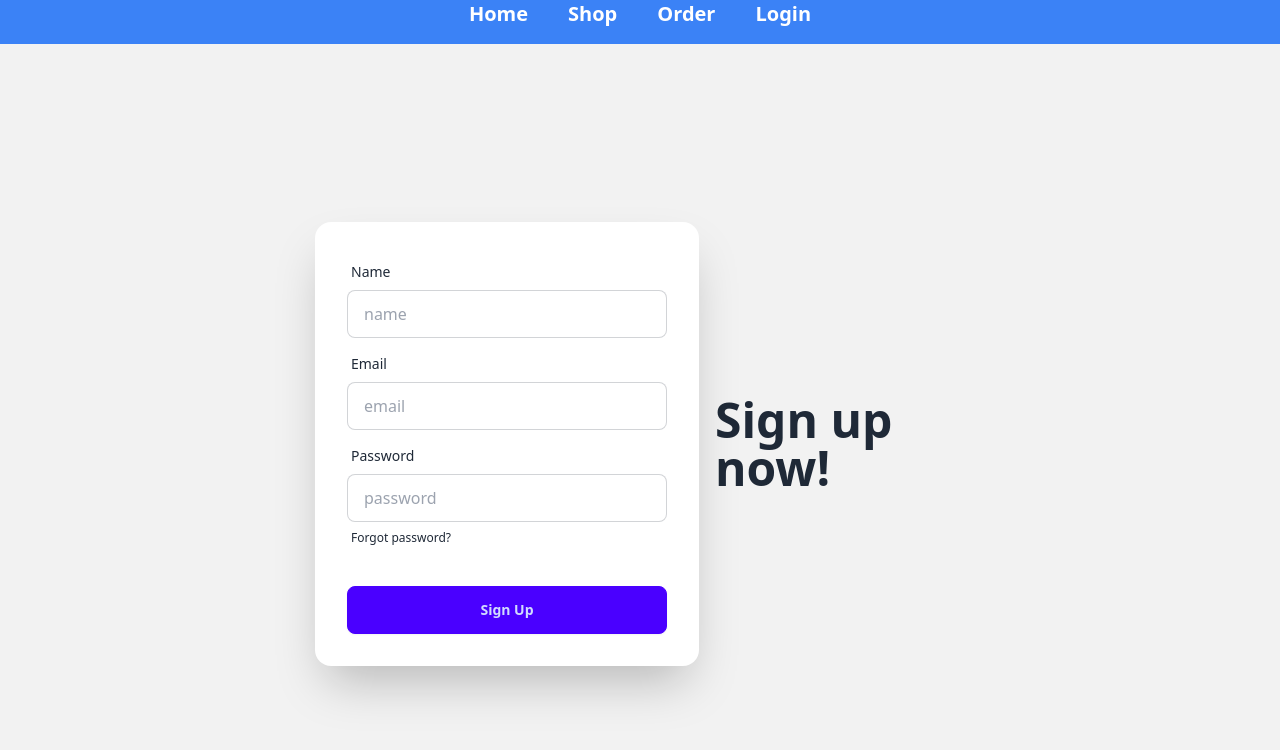
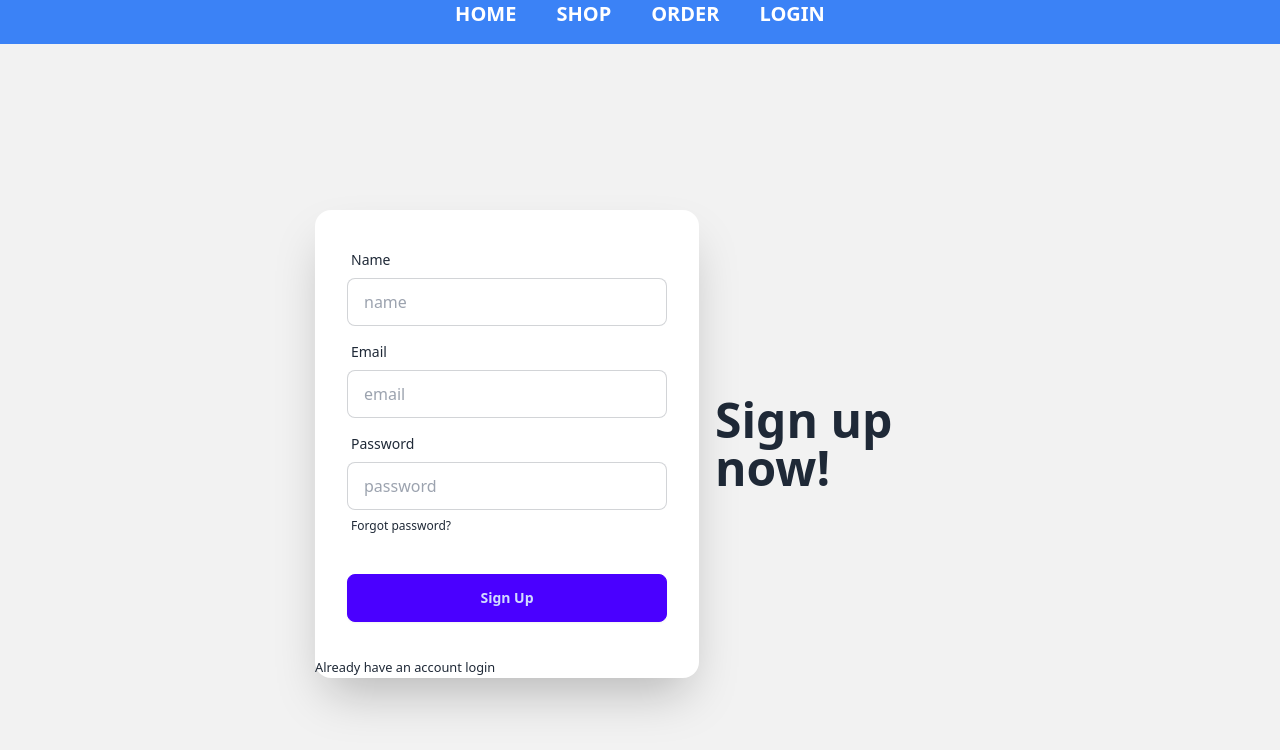
Before and after one commit to Farok-Hossain/login-form, a React (Vite) app: page /signup in a window 1280 px wide. Shown: the top 750 px of the page. Built offline with nearby package versions, Linux system fonts and the light colour scheme; no server answers.

Commit message:
again updated

```diff
--- a/package.json
+++ b/package.json
@@ -17,7 +17,8 @@
     "react-hotkeys": "^2.0.0-pre9",
     "react-icons": "^5.3.0",
     "react-router-dom": "^6.25.1",
-    "react-simple-captcha": "^9.3.1"
+    "react-simple-captcha": "^9.3.1",
+    "sweetalert2": "^11.14.3"
   },
   "devDependencies": {
     "@types/react": "^18.3.3",
--- a/src/Pages/Login.jsx
+++ b/src/Pages/Login.jsx
@@ -7,6 +7,7 @@ import {
   validateCaptcha,
 } from "react-simple-captcha";
 import { AuthContext } from "../providers/AuthProvider";
+import Swal from "sweetalert2";
 
 const Login = () => {
   const [disabled, setDisabled] = useState(true);
@@ -26,12 +27,29 @@ const Login = () => {
     singInUser(email, password).then((result) => {
       const users = result.user;
       console.log(users);
+      Swal.fire({
+        title: "User Login Successful.",
+        showClass: {
+          popup: `
+            animate__animated
+            animate__fadeInUp
+            animate__faster
+          `,
+        },
+        hideClass: {
+          popup: `
+            animate__animated
+            animate__fadeOutDown
+            animate__faster
+          `,
+        },
+      });
     });
   };
 
   const handleValidateCaptcha = (e) => {
     const user_captcha_value = e.target.value;
-    if (validateCaptcha(user_captcha_value) === true) {
+    if (validateCaptcha(user_captcha_value)) {
       setDisabled(false);
     } else {
       setDisabled(true);
--- a/src/Pages/Shared/Navbar.jsx
+++ b/src/Pages/Shared/Navbar.jsx
@@ -13,7 +13,7 @@ const Navbar = () => {
 
   return (
     <div className="bg-blue-500 h-11  ">
-      <div className="flex justify-center gap-10 font-bold text-white text-xl">
+      <div className="flex justify-center gap-10 font-bold text-white text-xl uppercase">
         <Link to="/home">Home</Link>
         <Link to="/shop">Shop</Link>
         <Link to="/order">Order</Link>
--- a/src/Pages/SignUp.jsx
+++ b/src/Pages/SignUp.jsx
@@ -1,6 +1,7 @@
 import { useCallback, useContext, useEffect } from "react";
 import { useForm } from "react-hook-form";
 import { AuthContext } from "../providers/AuthProvider";
+import { Link } from "react-router-dom";
 
 const SignUp = () => {
   const {
@@ -122,6 +123,11 @@ const SignUp = () => {
               />
             </div>
           </form>
+          <p>
+            <small>
+              Already have an account <Link to="/login">login</Link>
+            </small>
+          </p>
         </div>
       </div>
     </div>
```
Also changed, not shown: 1 other file (tests, documents, lock files or other folders).
